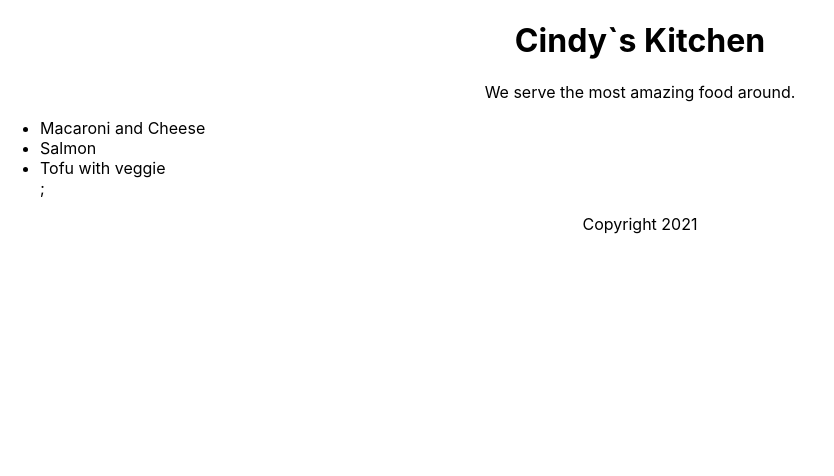
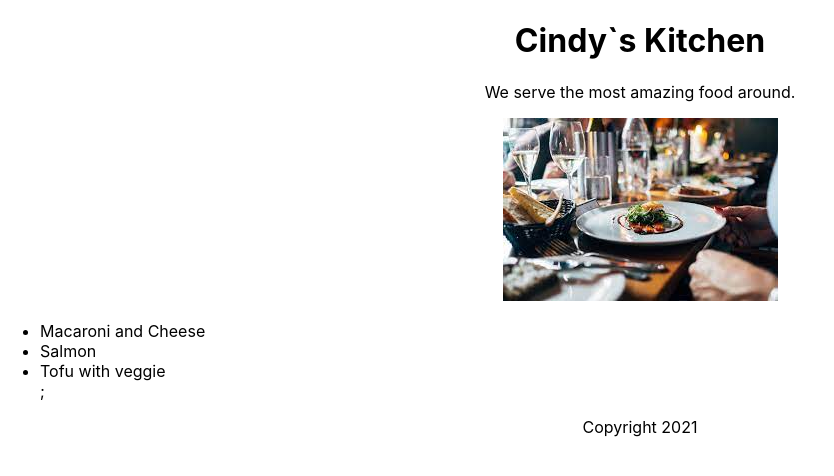
Before and after one commit to Adriantutuianu/react-course, a React (Create React App) app: page / in a window 1280 px wide. Shown: the top 476 px of the page, without its empty margins (0-834 px from the left). Built offline with nearby package versions, Linux system fonts and the light colour scheme.

Commit message:
Imported and placed image

```diff
--- a/src/App.js
+++ b/src/App.js
@@ -1,4 +1,5 @@
 import "./App.css";
+import restaurant from "./restaurant.jpg";
 
 function Header(props) {
   console.log(props);
@@ -13,6 +14,7 @@ function Main(props) {
   return (
     <section>
       <p>We serve the most {props.adjective} food around.</p>
+      <img src={restaurant} />
       <ul style={{ textAlign: "left" }}>
         {props.dishes.map((dish) => (
           <li>{dish}</li>
```
Also changed, not shown: src/restaurant.jpg (added).
